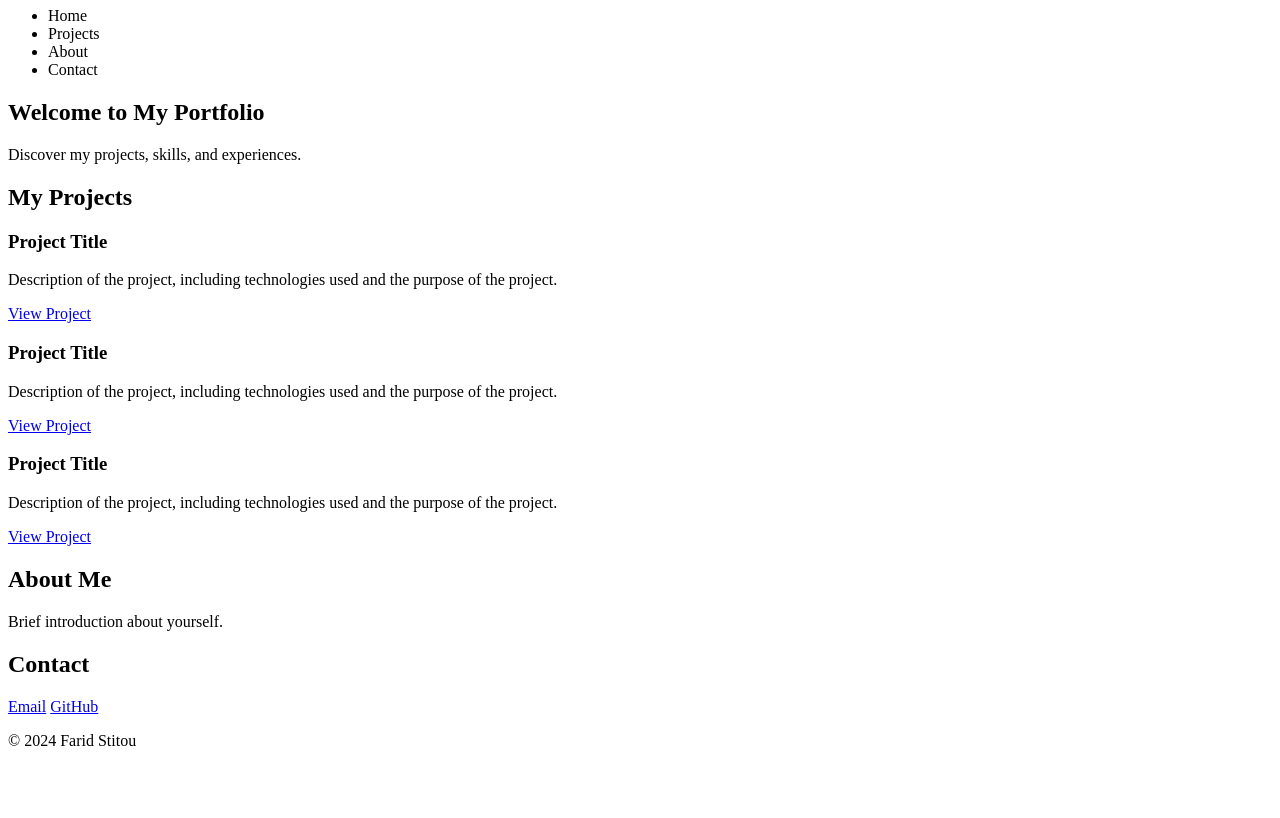
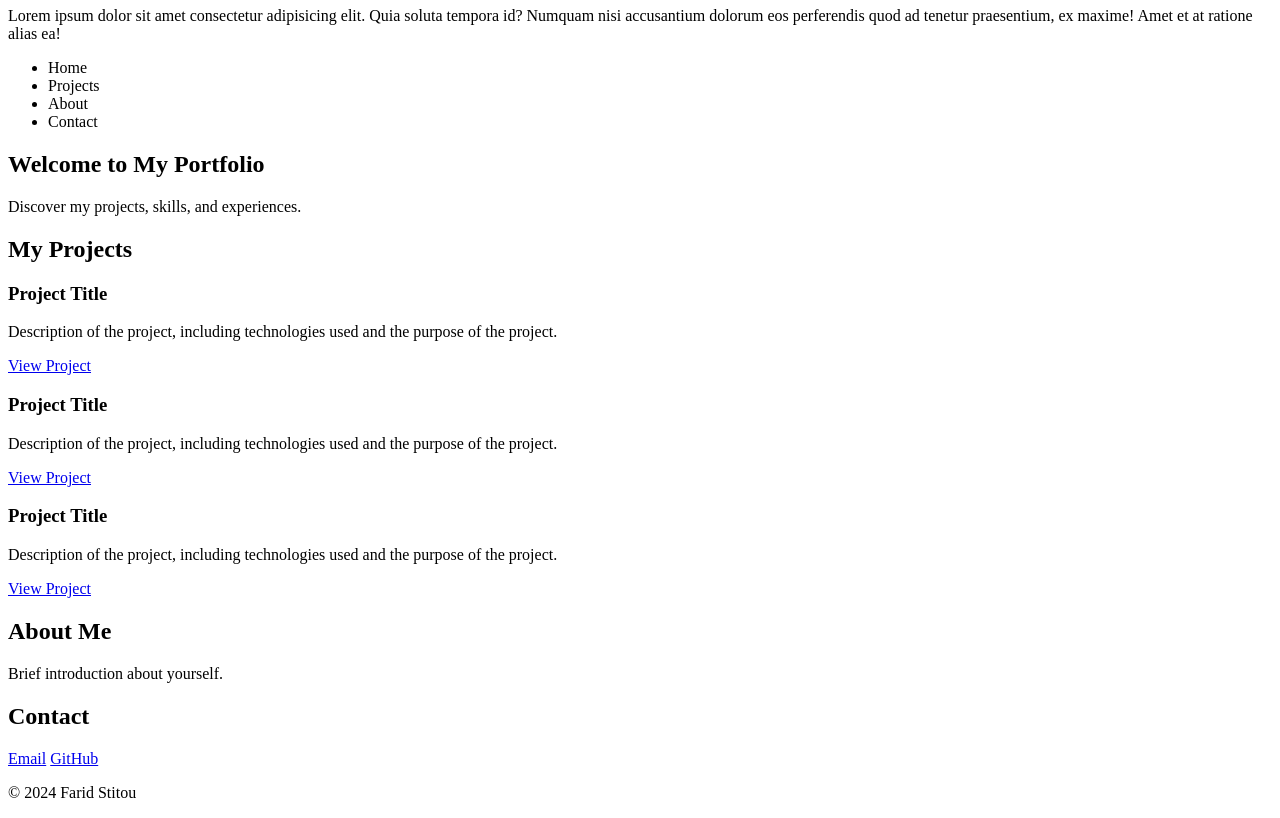
Before and after one commit to FaridStitou/My_First_Portfolio, a plain HTML site: page portfolio/index.html in a window 1280 px wide. Shown: the part 73-891 px from the top of the page. Before the commit the page ends 839 px from the top, so only its background shows below. Drawn offline with Linux system fonts and the light colour scheme.

Commit message:
structure

```diff
--- a/portfolio/index.html
+++ b/portfolio/index.html
@@ -2,13 +2,12 @@
 <html lang="en">
 <head>
   <meta charset="UTF-8">
-  <meta name="viewport" content="width=device-width, initial-scale=1.0">
   <title>Farid Stitou - Personal Portfolio</title>
 </head>
 <body>
   <header>
     <h1>Farid Stitou</h1>
-    <p></p>
+    <p>Lorem ipsum dolor sit amet consectetur adipisicing elit. Quia soluta tempora id? Numquam nisi accusantium dolorum eos perferendis quod ad tenetur praesentium, ex maxime! Amet et at ratione alias ea!</p>
     <nav>
       <ul>
         <li><a href="#introduction"></a>Home</li>
```
